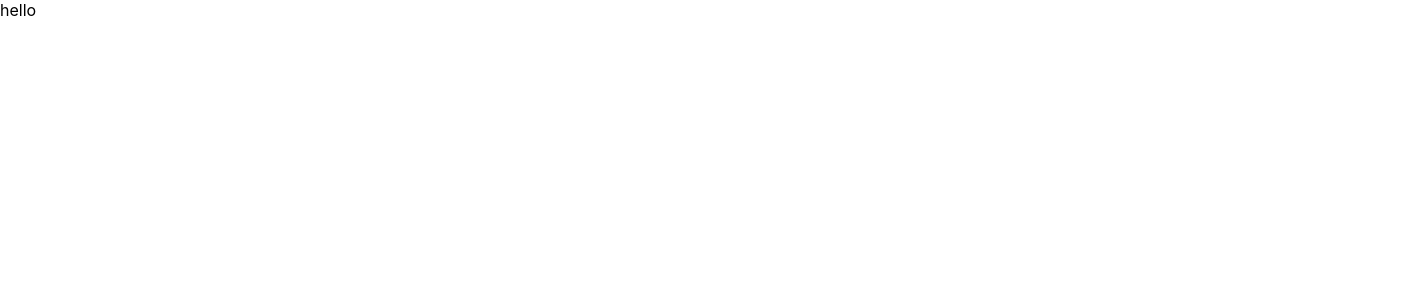
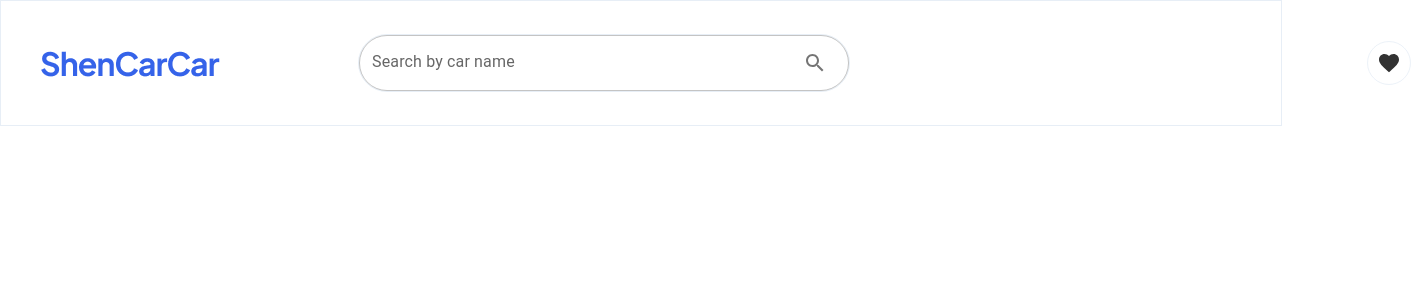
Before and after one commit to leehaim8/Ex3-React, a React (Create React App) app in the folder ex3/: page /HomePage in a window 1280 px wide. Shown: the top 300 px of the page, 1411 px wide, since content can reach past the window. Built offline with nearby package versions, Linux system fonts and the light colour scheme.

Commit message:
Updating the app with the home page path and creating the home page

```diff
--- a/ex3/src/components/App.jsx
+++ b/ex3/src/components/App.jsx
@@ -1,10 +1,13 @@
 import React from 'react';
+import { Route, Routes } from 'react-router-dom';
+import HomePage from './HomePage';
 
 function App() {
     return (
-        <>
-        hello
-        </>
+        <Routes>
+            <Route path="/" element={<HomePage />} />
+            <Route path="/HomePage" element={<HomePage />} />
+        </Routes>
     )
 }
 
--- /dev/null
+++ b/ex3/src/components/HomePage.jsx
@@ -0,0 +1,10 @@
+import React from 'react';
+import Header from './Header/Header';
+
+function HomePage() {
+    return (
+        <Header/>
+    )
+}
+
+export default HomePage;
--- a/ex3/src/index.js
+++ b/ex3/src/index.js
@@ -1,5 +1,6 @@
 import React from 'react';
 import ReactDOM from 'react-dom/client';
+import { BrowserRouter } from 'react-router-dom';
 import './index.css';
 // import reportWebVitals from './reportWebVitals';
 import App from './components/App'
@@ -7,7 +8,9 @@
 const root = ReactDOM.createRoot(document.getElementById('root'));
 root.render(
   <React.StrictMode>
-    <App />
+    <BrowserRouter>
+      <App />
+    </BrowserRouter>
   </React.StrictMode>
 );
 
```
